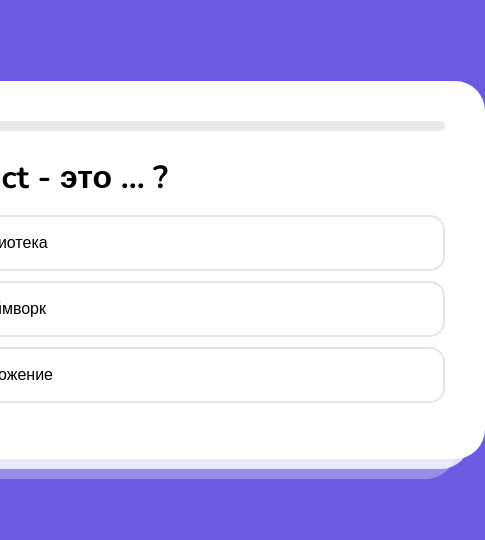
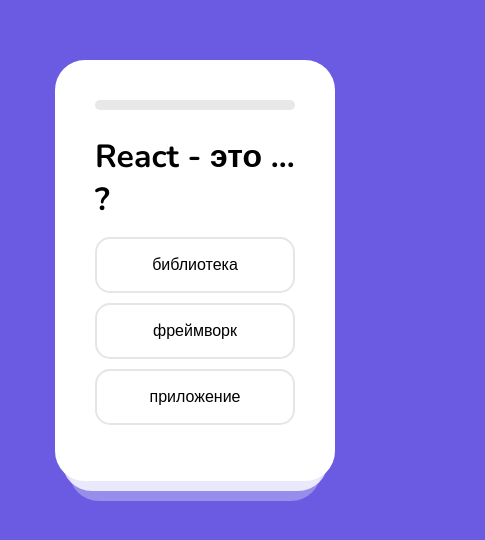
Before and after one commit to Vitalik-Lopatiuk/react-project-beginer, a React (Create React App) app: page / in a window 390 px wide. Shown: the part 152-692 px from the top of the page, 485 px wide, since content can reach past the window. Built offline with nearby package versions, Linux system fonts and the light colour scheme.

Commit message:
add adaptive

```diff
--- a/src/components/game/Game.jsx
+++ b/src/components/game/Game.jsx
@@ -9,9 +9,9 @@ function Game({step , nextQuestion , question}) {
           <div style={{ width: `${editWidth}%` }} className="progress__inner"></div>
         </div>
         <h1>{question.title}</h1>
-        <ul>
+        <ul className='question-ul'>
           {
-            question.variants.map((text , i) =>  <li key={text} onClick={ () => nextQuestion(i)}>{text}</li> )
+            question.variants.map((text , i) =>  <li className='question-li' key={text} onClick={ () => nextQuestion(i)}>{text}</li> )
           }
 
         </ul>
--- a/src/index.scss
+++ b/src/index.scss
@@ -108,3 +108,33 @@ body {
     }
   }
 }
+
+@media screen and (max-width: 769px) {
+  .App{
+    width: 300px;
+  }
+  .question-li{
+      text-align: center;
+
+    }
+}
+
+@media screen and (max-width: 769px) {
+  .App{
+    width: 300px;
+  }
+  .question-li{
+      text-align: center;
+
+    }
+}
+
+@media screen and (max-width: 481px) {
+  .App{
+    width: 200px;
+  }
+  .question-li{
+      text-align: center;
+
+    }
+}
```
Also changed, not shown: 1 other file (tests, documents, lock files or other folders).
